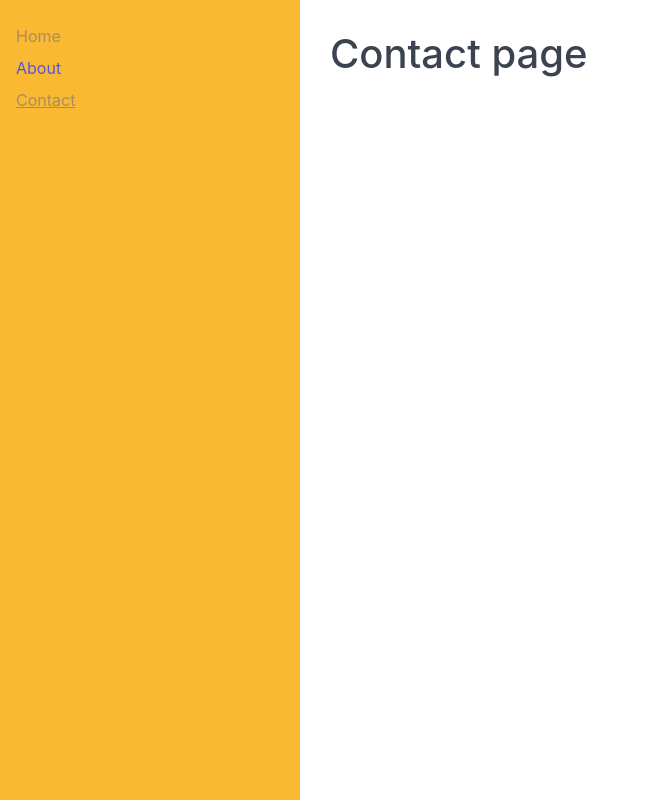
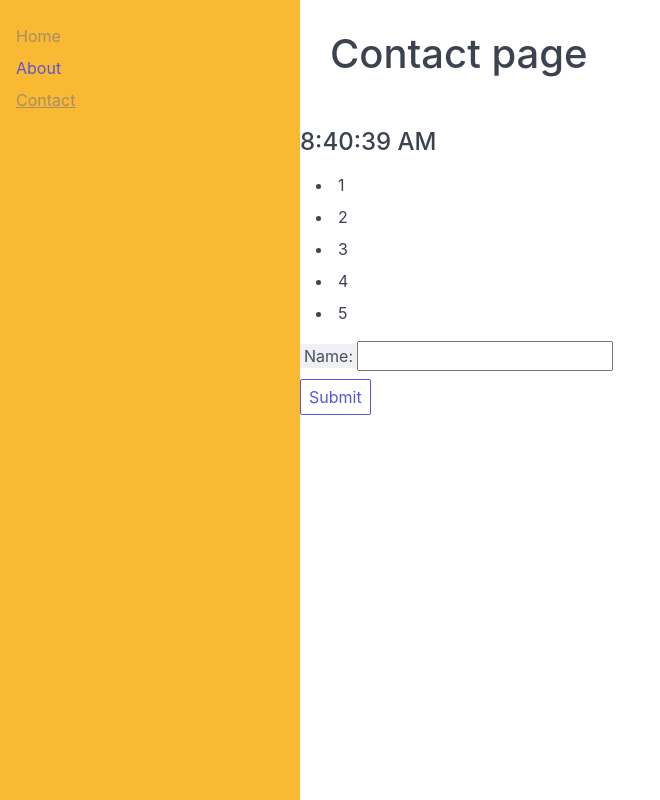
Before and after one commit to gmartowski/react-portal, a React app: page /contact in a window 1280 px wide. Shown: the whole page, without its empty margins (0-660 px from the left). Built offline with nearby package versions, Linux system fonts and the light colour scheme.

Commit message:
New training components

```diff
--- a/src/App/Contact/Contact.jsx
+++ b/src/App/Contact/Contact.jsx
@@ -1,10 +1,18 @@
 import React from 'react';
+import { Clock } from '../../Clock/Clock';
 import './contact.less';
+import { List } from '../../List/List';
+import { Form } from '../../Form/Form';
+
+const numbers = [1, 2, 3, 4, 5];
 
 export const Contact = () => {
     return (
         <div className="contact">
             <h1 className="contact__title">Contact page</h1>
+            <Clock />
+            <List numbers={numbers} />
+            <Form />
         </div>
     );
 };
--- a/src/App/Home/Home.jsx
+++ b/src/App/Home/Home.jsx
@@ -15,7 +15,7 @@ export class Home extends Component {
     }
 
     onModalClick = () => {
-        this.setState({ showModal: !this.state.showModal });
+        this.setState(prevState => ({ showModal: !prevState.showModal }));
     };
 
     handleClicking() {
@@ -25,18 +25,21 @@ export class Home extends Component {
     }
 
     render() {
+        const { clicks, showModal } = this.state;
         return (
             <div className="home" onClick={this.handleClicking}>
                 <h1 className="home__title">Home page</h1>
-                <strong>Number of clicks: {this.state.clicks}</strong>
+                <strong>Number of clicks: {clicks}</strong>
                 <div className="home__content">
                     <Portal>
-                        <Modal toggleModal={this.onModalClick} visibility={this.state.showModal}>
+                        <Modal toggleModal={this.onModalClick} visibility={showModal}>
                             <h1>Modal title</h1>
                             <div>It works !</div>
                         </Modal>
                     </Portal>
-                    <button className="btn" onClick={this.onModalClick}>Show modal</button>
+                    <button className="btn" onClick={this.onModalClick}>
+                        {showModal ? 'Close modal': 'Show modal'}
+                    </button>
                 </div>
             </div>
         );
--- /dev/null
+++ b/src/Clock/Clock.jsx
@@ -0,0 +1,31 @@
+import React, { Component } from 'react';
+
+export class Clock extends Component {
+
+    constructor(props) {
+        super(props);
+        this.state = { date: new Date() };
+    }
+
+    componentDidMount() {
+        this.timerID = setInterval(() => {
+            this.tick();
+        }, 1000);
+    }
+
+    componentWillUnmount() {
+        clearInterval(this.timerID);
+    }
+
+    tick() {
+        this.setState({ date: new Date() });
+    }
+
+    render() {
+        return (
+            <div className="clock">
+                <h4>{this.state.date.toLocaleTimeString()}</h4>
+            </div>
+        );
+    }
+}
--- /dev/null
+++ b/src/Form/Form.jsx
@@ -0,0 +1,32 @@
+import React, { Component } from 'react';
+
+export class Form extends Component {
+
+    constructor(props) {
+        super(props);
+        this.state = { name: '' };
+        this.handleSubmit = this.handleSubmit.bind(this);
+        this.handleChange = this.handleChange.bind(this);
+    }
+
+    handleSubmit(event) {
+        alert(`Submitted${this.state.name}`);
+        event.preventDefault();
+    }
+
+    handleChange(event) {
+        this.setState({ name: event.target.value });
+    }
+
+    render() {
+        return (
+            <form onSubmit={this.handleSubmit}>
+                <div className="form-group">
+                    <label className="label">Name: </label>
+                    <input name="first-name" value={this.state.name} onChange={this.handleChange} />
+                </div>
+                <button className="btn" type="submit">Submit</button>
+            </form>
+        );
+    }
+}
--- /dev/null
+++ b/src/List/List.jsx
@@ -0,0 +1,10 @@
+import React from 'react';
+
+export const List = props => {
+
+    const itemsList = props.numbers.map((number) => <li key={number.toString()}>{number}</li>);
+
+    return (
+        <ul>{itemsList}</ul>
+    );
+};
```
Also changed, not shown: 1 other file (tests, documents, lock files or other folders).
